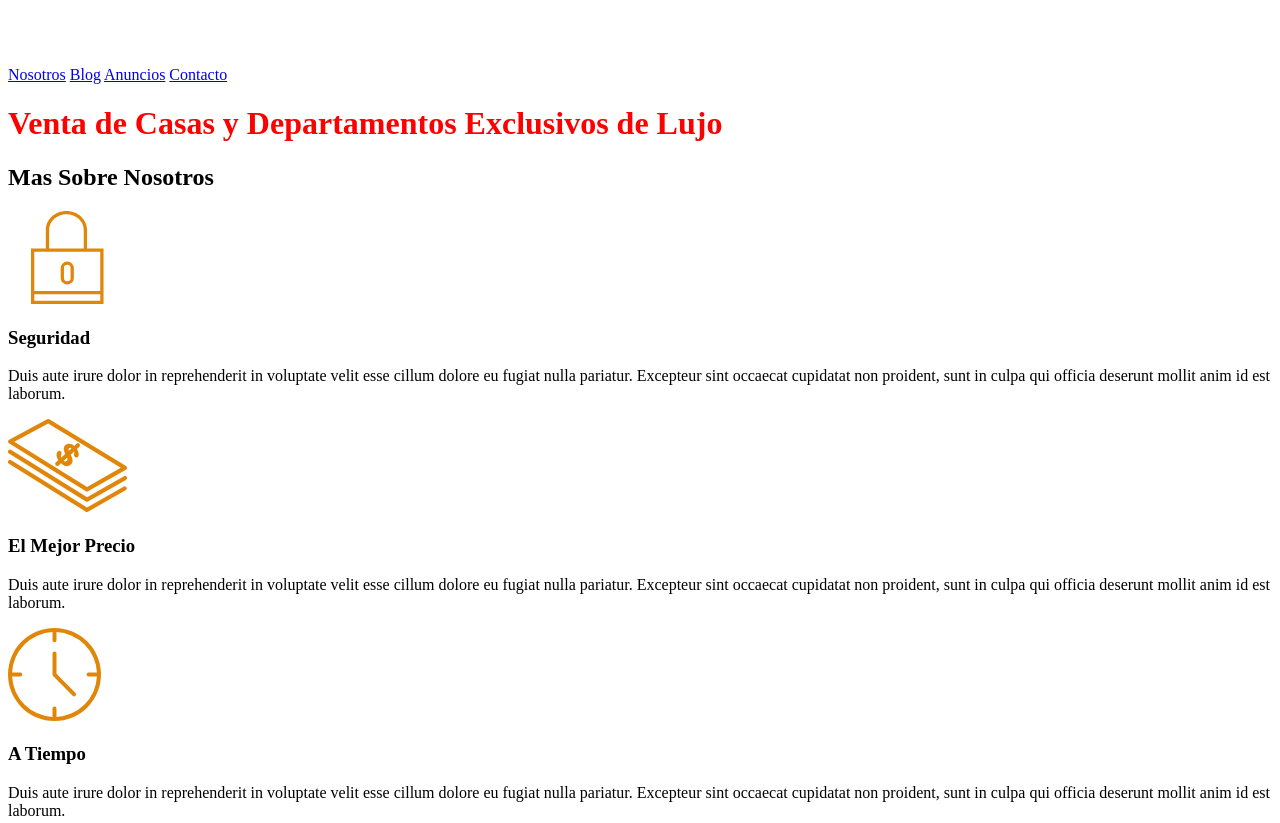
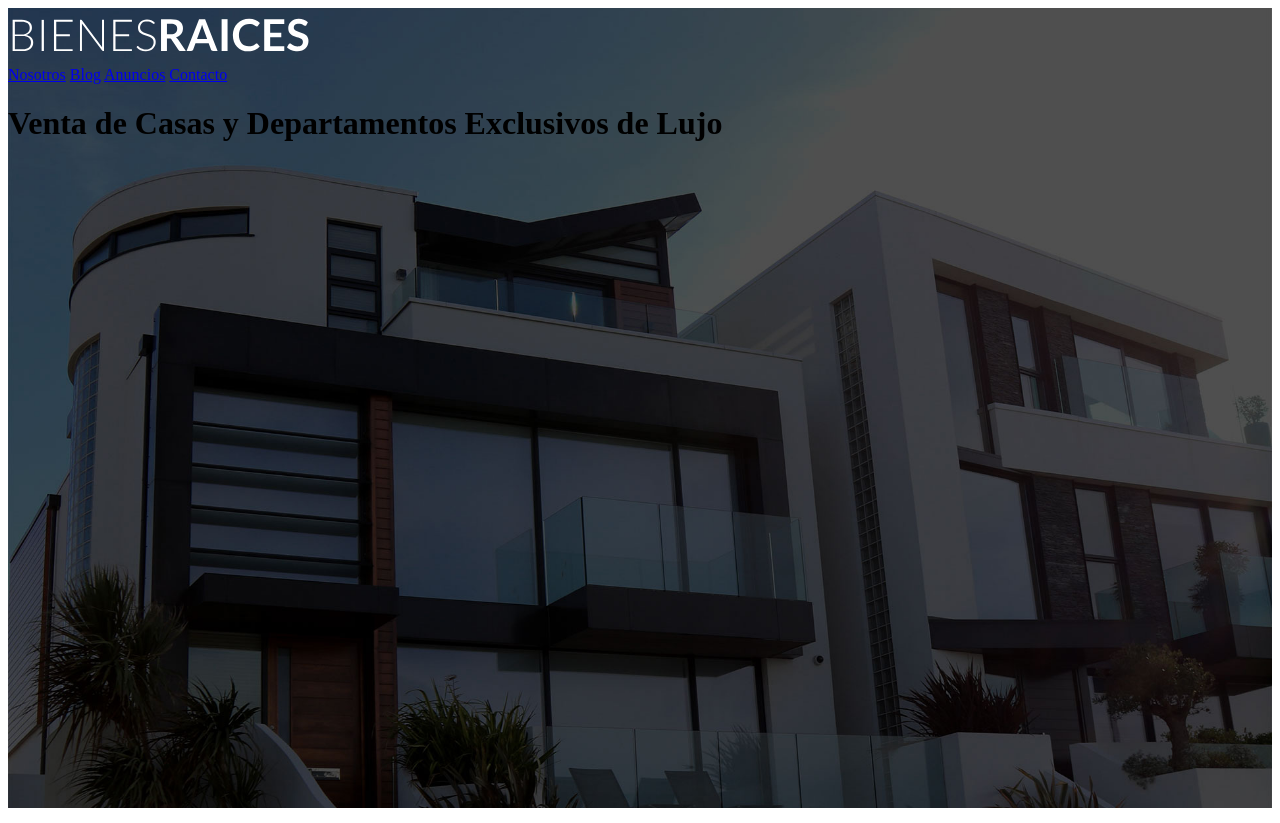
Before and after one commit to dsanchezmejia/udemy, a plain HTML site: page index.html in a window 1280 px wide. Shown: the top 823 px of the page. Drawn offline with Linux system fonts and the light colour scheme.

Commit message:
SE AGREGA BACKGROUND, CENTER CENTER,COVER, "VH" Y MIN HEIGHT

```diff
--- a/Bienes Raices/css/style.css
+++ b/Bienes Raices/css/style.css
@@ -1,3 +1,11 @@
-h1 {
-  color: red;
+/* Header */
+.site-header.inicio {
+    background: url(../img/header.jpg);
+    background-position: center center;
+    background-size: cover;
+    height: 100vh;
+    min-height: 600px;
+
+
+
 }
--- a/index.html
+++ b/index.html
@@ -6,7 +6,7 @@
       <link rel="stylesheet" href="Bienes Raices\css\style.css">
   </head>
   <body>
-    <header>
+    <header class="site-header inicio">
         <a href="/">
           <img src="Bienes Raices/img/logo.svg" alt="Bienes Raices">
         </a>
```
